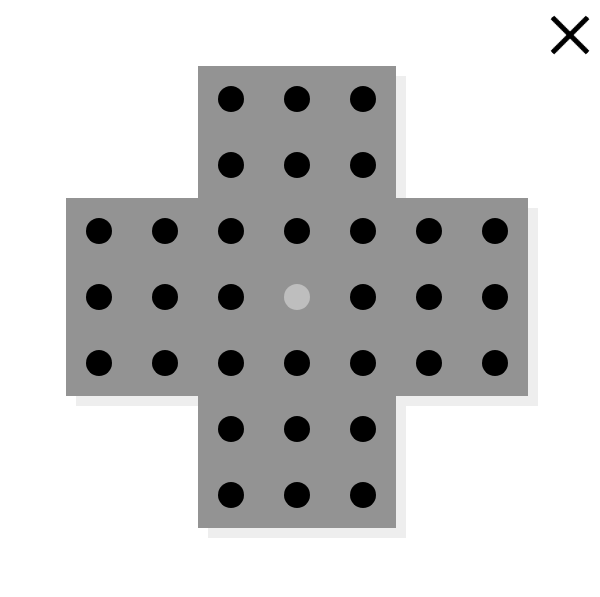
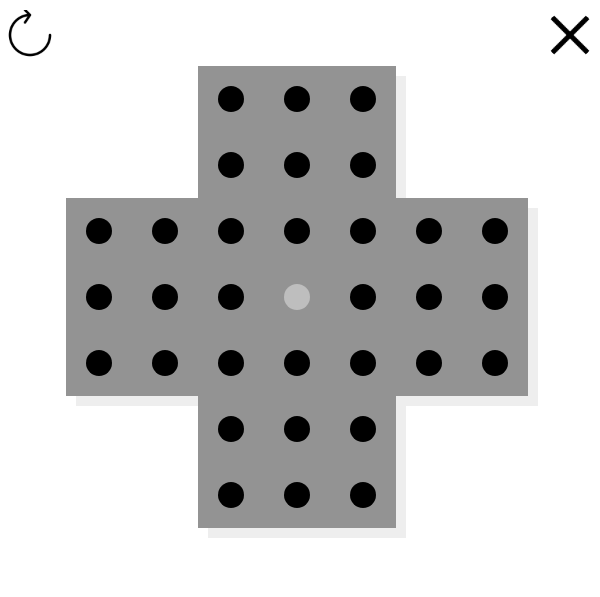
Before and after one commit to Blendan/Kugelhuepfen, an Electron app: page resources/app/index.html in a window 600 px wide. Drawn offline with Linux system fonts and the light colour scheme.

Commit message:
exit und reload hinzugefügt

```diff
--- a/resources/app/css/master.css
+++ b/resources/app/css/master.css
@@ -75,3 +75,15 @@ html, body {
   overflow: hidden;
   border-radius: 100%;
 }
+
+#relod {
+  position: fixed;
+  left: 5px;
+  top: 10px;
+  width: 50px;
+  height: 50px;
+  background-image: url("../bilder/relod.png");
+  background-repeat: no-repeat;
+  background-size: cover;
+  overflow: hidden;
+}
--- a/resources/app/index.html
+++ b/resources/app/index.html
@@ -14,6 +14,7 @@
   <body>
     <div id="spielfeld"></div>
     <div id="end"></div>
+    <a href="javascript:location.reload()" id="relod"></a>
     <script>
       // You can also require other files to run in this process
       require('./renderer.js');
```
Also changed, not shown: resources/app/bilder/relod.png (added).
